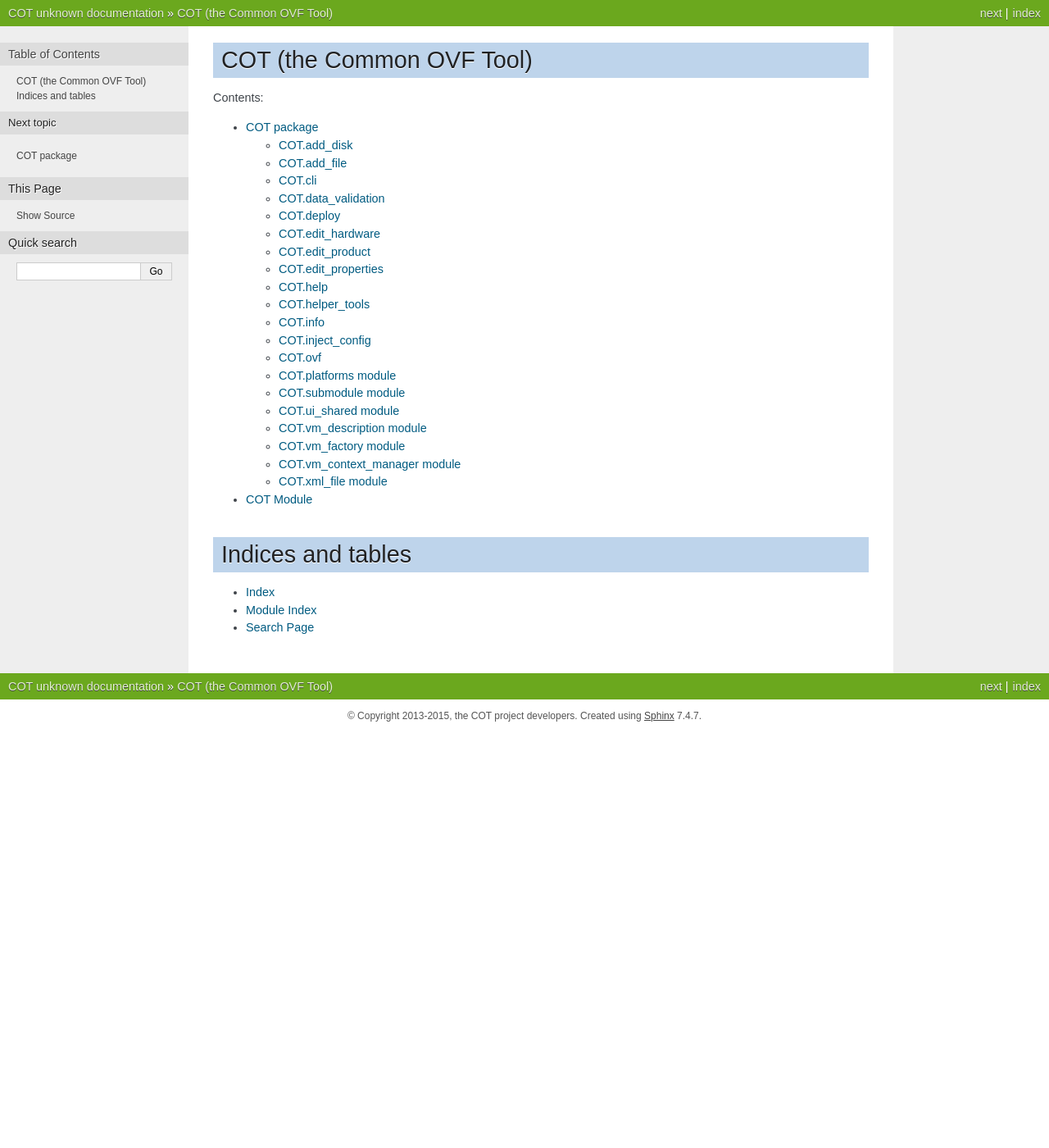
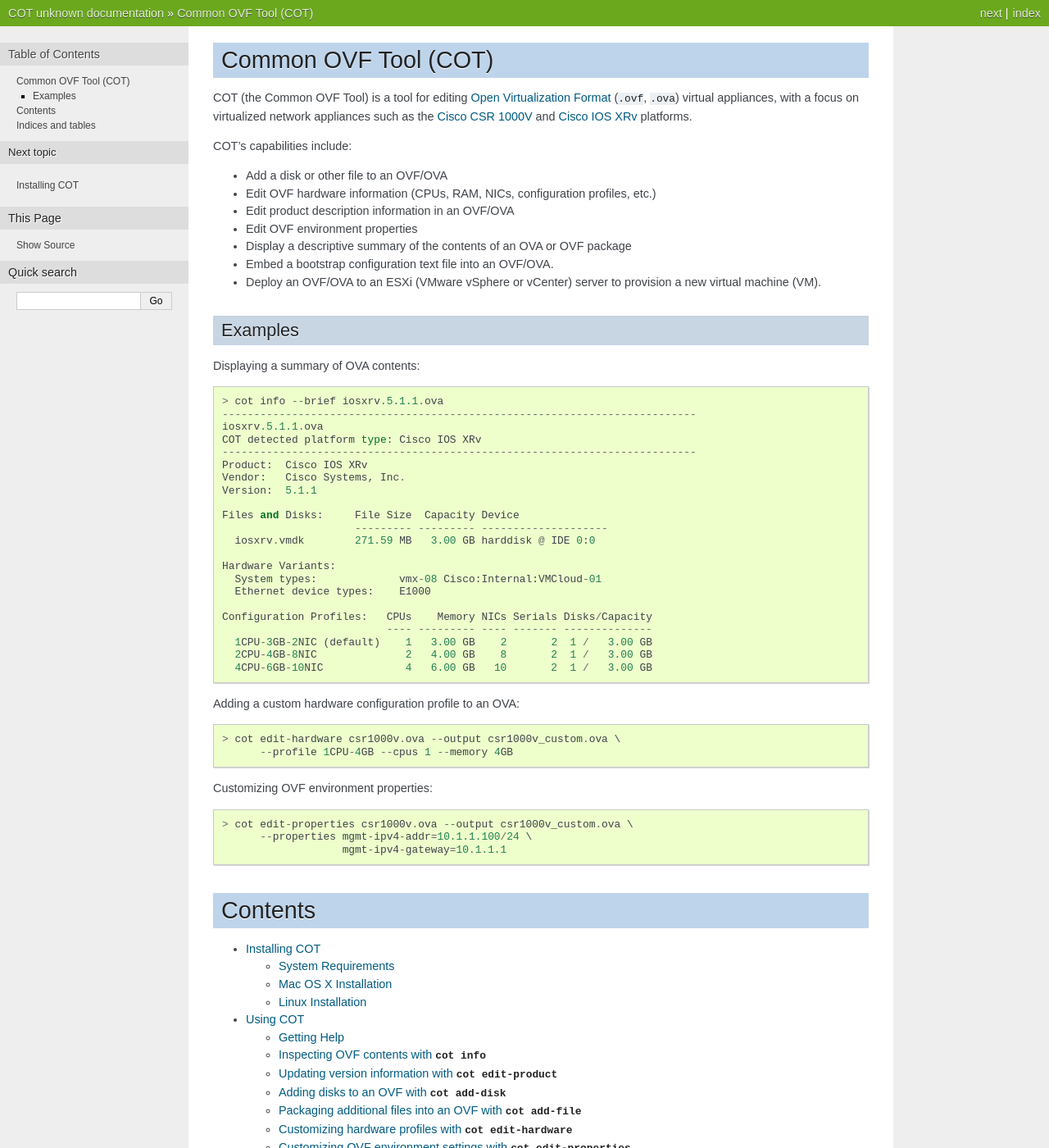
Before and after one commit to glennmatthews/cot, a Sphinx documentation site: the page built from docs/source/index.rst, in a window 1280 px wide and 1400 px high. Shown: the whole window at 82% size. Built offline with Sphinx 7.4.7, drawn with Linux system fonts in a browser that asks for light colours; some of the changed text lies outside the part shown.

Commit message:
Migrating usage documentation to docs. First stab at a README.rst

```diff
--- a/docs/source/index.rst
+++ b/docs/source/index.rst
@@ -1,16 +1,13 @@
-.. COT documentation master file, created by
-   sphinx-quickstart on Tue Feb 10 16:48:35 2015.
-   You can adapt this file completely to your liking, but it should at least
-   contain the root `toctree` directive.
+.. include:: ../../introduction.rst
 
-COT (the Common OVF Tool)
-=========================
-
-Contents:
+Contents
+========
 
 .. toctree::
    :maxdepth: 3
 
+   installation
+   usage
    COT
 
 
--- /dev/null
+++ b/docs/source/installation.rst
@@ -0,0 +1,78 @@
+Installing COT
+==============
+
+System Requirements
+-------------------
+
+* COT requires either Python 2.7 or Python 3.2 or later.
+* COT is tested to work under Mac OS X and Ubuntu Linux and similar distros.
+* COT now has limited support for CentOS and Python 2.6 as well.
+* Certain COT features require helper programs - these will typically be
+  installed automatically when installing COT:
+
+  * COT uses `qemu-img`_ as a helper program for various operations involving
+    the creation, inspection, and modification of hard disk image files
+    packaged in an OVF.
+  * The ``cot add-disk`` command requires either `qemu-img`_ (version 2.1 or
+    later) or vmdktool_ as a helper program when adding hard disks to an OVF.
+  * The ``cot inject-config`` command requires mkisofs_ to create ISO
+    (CD-ROM) images and/or `fatdisk`_ to create hard disk images.
+  * The ``cot deploy ... esxi`` command requires ovftool_ to communicate
+    with an ESXi server. If ovftool is installed, COT's automated unit tests
+    will also make use of ovftool to perform additional verification that
+    OVFs and OVAs created by COT align with VMware's expectations for these
+    file types.
+
+Mac OS X Installation
+---------------------
+
+The recommended installation method on Mac OS X is to use MacPorts_.
+Once you have MacPorts set up on your system, all you have to do is:
+
+::
+
+  sudo port install cot
+
+Optionally, download ovftool_ from VMware and install it.
+(VMware requires a site login to download ovftool,
+which is the only reason I haven't automated this too...)
+
+Linux Installation
+------------------
+
+The simplest installation path (assuming you have Python 2.6 or later and
+Git installed already) is as follows:
+
+::
+
+  git clone git://github.com/glennmatthews/cot
+  cd cot
+  python ./setup.py build
+  sudo python ./setup.py install
+
+If you can't install or use Git for whatever reason, you can download via HTTP
+instead:
+
+::
+
+  wget -O cot.tgz https://github.com/glennmatthews/cot/archive/master.tar.gz
+  tar zxf cot.tgz
+  cd cot-master
+  python setup.py build
+  sudo python setup.py install
+
+The specifics may vary depending on your Linux distribution, of course.
+For more details you can refer to the `INSTALL_LINUX.md`_ file.
+
+Optionally, download ovftool_ from VMware and install it.
+(VMware requires a site login to download ovftool,
+which is the only reason I haven't automated this too...)
+
+
+.. _qemu-img: http://www.qemu.org
+.. _vmdktool: http://www.freshports.org/sysutils/vmdktool/
+.. _mkisofs: http://cdrecord.org/
+.. _fatdisk: http://github.com/goblinhack/fatdisk
+.. _ovftool: https://www.vmware.com/support/developer/ovf/
+.. _MacPorts: http://www.macports.org/
+.. _`INSTALL_LINUX.md`: https://github.com/glennmatthews/cot/blob/master/INSTALL_LINUX.md
--- /dev/null
+++ b/docs/source/usage.rst
@@ -0,0 +1,14 @@
+Using COT
+=========
+
+.. toctree::
+
+  usage_general.rst
+  usage_info.rst
+  usage_edit_product.rst
+  usage_add_disk.rst
+  usage_add_file.rst
+  usage_edit_hardware.rst
+  usage_edit_properties.rst
+  usage_inject_config.rst
+  usage_deploy.rst
--- /dev/null
+++ b/docs/source/usage_add_disk.rst
@@ -0,0 +1,55 @@
+Adding disks to an OVF with ``cot add-disk``
+============================================
+
+::
+
+    > cot add-disk --help
+    usage:
+      cot add-disk --help
+      cot <opts> add-disk DISK_IMAGE PACKAGE [-o OUTPUT] [-f FILE_ID]
+                          [-t {harddisk,cdrom}] [-c {ide,scsi}] [-s SUBTYPE]
+                          [-a ADDRESS] [-d DESCRIPTION] [-n DISKNAME]
+
+    Add or replace a disk image in the specified OVF or OVA. If the specified
+    disk image, controller/address, file-id, and/or instance match an existing
+    entry in the OVF, will replace the existing disk with the provided file
+    (prompting for confirmation if --force was not set); otherwise, will
+    create a new disk entry.
+
+    positional arguments:
+      DISK_IMAGE            Disk image file to add to the package
+      PACKAGE               OVF descriptor or OVA file to edit
+
+    general options:
+      -h, --help            Show this help message and exit
+      -o OUTPUT, --output OUTPUT
+                            Name/path of new OVF/OVA package to create instead
+                            of updating the existing OVF
+
+    disk-related options:
+      -f FILE_ID, --file-id FILE_ID
+                            Disk image file ID string within the OVF package
+                            (default: use disk image filename)
+      -t {harddisk,cdrom}, --type {harddisk,cdrom}
+                            Disk type (default: files ending in
+                            .vmdk/.raw/.qcow2/.img will use harddisk and files
+                            ending in .iso will use cdrom)
+
+    controller-related options:
+      -c {ide,scsi}, --controller {ide,scsi}
+                            Disk controller type (default: determined by disk
+                            type and platform)
+      -a ADDRESS, --address ADDRESS
+                            Address of the disk, such as "1:0". Requires that
+                            --controller be explicitly set. (default: use
+                            first unused address on the controller)
+      -s SUBTYPE, --subtype SUBTYPE
+                            Disk controller subtype such as "virtio" or
+                            "lsilogic".
+
+    descriptive options:
+      -d DESCRIPTION, --description DESCRIPTION
+                            Description of this disk (optional)
+      -n DISKNAME, --name DISKNAME
+                            Name of this disk (default: "Hard disk #" or "CD-
+                            ROM #" as appropriate)
--- /dev/null
+++ b/docs/source/usage_add_file.rst
@@ -0,0 +1,27 @@
+Packaging additional files into an OVF with ``cot add-file``
+============================================================
+
+::
+
+    > cot add-file --help
+    usage:
+      cot add-file --help
+      cot <opts> add-file FILE PACKAGE [-o OUTPUT] [-f FILE_ID]
+
+    Add or replace a file in the given OVF. If the specified file and/or file-
+    id match existing package contents, will replace it (prompting for
+    confirmation if --force was not set); otherwise, will create a new file
+    entry.
+
+    positional arguments:
+      FILE                  File to add to the package
+      PACKAGE               Package, OVF descriptor or OVA file to edit
+
+    optional arguments:
+      -h, --help            show this help message and exit
+      -o OUTPUT, --output OUTPUT
+                            Name/path of new VM package to create instead of
+                            updating the existing package
+      -f FILE_ID, --file-id FILE_ID
+                            File ID string within the package (default: same
+                            as filename)
--- /dev/null
+++ b/docs/source/usage_deploy.rst
@@ -0,0 +1,91 @@
+Deploying an OVF to create a VM with ``cot deploy``
+===================================================
+
+::
+
+    > cot deploy --help
+    usage:
+      cot deploy --help
+      cot <opts> deploy PACKAGE esxi ...
+
+    Deploy a virtual machine to a specified server.
+
+    positional arguments:
+      PACKAGE               OVF descriptor or OVA file
+      hypervisors supported:
+        esxi                Deploy to ESXi, vSphere, or vCenter
+
+    optional arguments:
+      -h, --help            show this help message and exit
+
+Creating a VM on VMware vCenter/vSphere with ``cot deploy esxi``
+----------------------------------------------------------------
+
+::
+
+    > cot deploy PACKAGE esxi --help
+    usage:
+      cot deploy PACKAGE esxi --help
+      cot <opts> deploy PACKAGE esxi LOCATOR [-u USERNAME] [-p PASSWORD]
+                                     [-c CONFIGURATION] [-n VM_NAME] [-P]
+                                     [-N OVF1=HOST1 [-N OVF2=HOST2 ...]]
+                                     [-d DATASTORE] [-o=OVFTOOL_ARGS]
+
+    Deploy OVF/OVA to ESXi/vCenter/vSphere hypervisor
+
+    positional arguments:
+      LOCATOR               vSphere target locator. Examples: "192.0.2.100"
+                            (deploy directly to ESXi server),
+                            "192.0.2.101/mydatacenter/host/192.0.2.100"
+                            (deploy via vCenter server)
+
+    optional arguments:
+      -h, --help            show this help message and exit
+      -u USERNAME, --username USERNAME
+                            Server login username
+      -p PASSWORD, --password PASSWORD
+                            Server login password
+      -c CONFIGURATION, --configuration CONFIGURATION
+                            Use the specified configuration profile defined in
+                            the OVF. If unspecified and the OVF has multiple
+                            profiles, the user will be prompted or the default
+                            configuration will be used.
+      -n VM_NAME, --vm-name VM_NAME
+                            Name to use for the VM (if applicable) and any
+                            files created. If unspecified, the name of the OVF
+                            will be used.
+      -P, --power-on        Power on the created VM to begin booting
+                            immediately.
+      -N OVF_NET1=HOST_NET1 [OVF_NET2=HOST_NET2 ...]
+                            Map networks named in the OVF to networks
+                            (bridges, vSwitches, etc.) in the hypervisor
+                            environment. This argument may be repeated as
+                            needed to specify multiple mappings.
+      -d DATASTORE, -ds DATASTORE, --datastore DATASTORE
+                            ESXi datastore to use for the new VM
+      -o OVFTOOL_ARGS, --ovftool-args OVFTOOL_ARGS
+                            Quoted string describing additional CLI parameters
+                            to pass through to "ovftool". Examples:
+                            -o="--foo", --ovftool-args="--foo --bar"
+
+    Examples:
+      cot deploy foo.ova esxi 192.0.2.100 -u admin -p admin -n test_vm
+        Deploy to vSphere/ESXi server 192.0.2.100 with credentials admin/admin,
+        creating a VM named 'test_vm' from foo.ova.
+
+      cot deploy foo.ova esxi 192.0.2.100 -u admin -c 1CPU-2.5GB
+        Deploy to vSphere/ESXi server 192.0.2.100, with username admin
+        (prompting the user to input a password at runtime), creating a VM
+        based on profile '1CPU-2.5GB' in foo.ova.
+
+      cot deploy foo.ova esxi "192.0.2.100/mydc/host/192.0.2.1" \
+            -u administrator -N "GigabitEthernet1=VM Network" \
+            -N "GigabitEthernet2=myvswitch"
+        Deploy to vSphere server 192.0.2.1 which belongs to datacenter 'mydc'
+        on vCenter server 192.0.2.100, and map the two NIC networks to
+        vSwitches. Note that in this case -u specifies the vCenter login
+        username.
+
+      cot deploy foo.ova esxi 192.0.2.100 -u admin -p password \
+            --ovftool-args="--overwrite --acceptAllEulas"
+        Deploy with passthrough arguments to ovftool.
--- /dev/null
+++ b/docs/source/usage_edit_hardware.rst
@@ -0,0 +1,97 @@
+Customizing hardware profiles with ``cot edit-hardware``
+========================================================
+
+::
+
+    > cot edit-hardware --help
+    usage:
+      cot edit-hardware --help
+      cot <opts> edit-hardware PACKAGE [-o OUTPUT] -v TYPE [TYPE2 ...]
+      cot <opts> edit-hardware PACKAGE [-o OUTPUT] [-p PROFILE [PROFILE2 ...]]
+                               [-c CPUS] [-m MEMORY] [-n NICS]
+                               [--nic-type {e1000,virtio,vmxnet3}]
+                               [-N NETWORK [NETWORK2 ...]] [-M MAC1 [MAC2 ...]]
+                               [--nic-names NAME1 [NAME2 ...]] [-s SERIAL_PORTS]
+                               [-S URI1 [URI2 ...]]
+                               [--scsi-subtype SCSI_SUBTYPE]
+                               [--ide-subtype IDE_SUBTYPE]
+
+    Edit hardware properties of the specified OVF or OVA
+
+    positional arguments:
+      PACKAGE               OVF descriptor or OVA file to edit
+
+    general options:
+      -h, --help            Show this help message and exit
+      -o OUTPUT, --output OUTPUT
+                            Name/path of new OVF/OVA package to create instead
+                            of updating the existing OVF
+      -v TYPE [TYPE2 ...], --virtual-system-type TYPE [TYPE2 ...]
+                            Change virtual system type(s) supported by this
+                            OVF/OVA package.
+      -p PROFILE [PROFILE2 ...], --profiles PROFILE [PROFILE2 ...]
+                            Make hardware changes only under the given
+                            configuration profile(s). (default: changes apply
+                            to all profiles)
+
+    computational hardware options:
+      -c CPUS, --cpus CPUS  Set the number of CPUs.
+      -m MEMORY, --memory MEMORY
+                            Set the amount of RAM. (Examples: "4096MB", "4GB")
+
+    network interface options:
+      -n NICS, --nics NICS  Set the number of NICs.
+      --nic-type {e1000,virtio,vmxnet3}
+                            Set the hardware type for all NICs. (default: do
+                            not change existing NICs, and new NICs added will
+                            match the existing type.)
+      -N NETWORK [NETWORK2 ...], --nic-networks NETWORK [NETWORK2 ...]
+                            Specify a series of one or more network names to
+                            map NICs to. If N network names are specified, the
+                            first (N-1) NICs will be mapped to the first (N-1)
+                            networks and all remaining NICs will be mapped to
+                            the Nth network.
+      -M MAC1 [MAC2 ...], --mac-addresses-list MAC1 [MAC2 ...]
+                            Specify a list of MAC addresses for the NICs. If N
+                            MACs are specified, the first (N-1) NICs will
+                            receive the first (N-1) MACs, and all remaining
+                            NICs will receive the Nth MAC
+      --nic-names NAME1 [NAME2 ...]
+                            Specify a list of one or more NIC names or
+                            patterns to apply to NIC devices. If N
+                            names/patterns are specified, the first (N-1) NICs
+                            will receive the first (N-1) names and remaining
+                            NICs will be named based on the name or pattern of
+                            the Nth item. See examples.
+
+    serial port options:
+      -s SERIAL_PORTS, --serial-ports SERIAL_PORTS
+                            Set the number of serial ports.
+      -S URI1 [URI2 ...], --serial-connectivity URI1 [URI2 ...]
+                            Specify a series of connectivity strings (URIs
+                            such as "telnet://localhost:9101") to map serial
+                            ports to. If fewer URIs than serial ports are
+                            specified, the remaining ports will be unmapped.
+
+    disk and disk controller options:
+      --scsi-subtype SCSI_SUBTYPE
+                            Set resource subtype (such as "lsilogic" or
+                            "virtio") for all SCSI controllers. If an empty
+                            string is provided, any existing subtype will be
+                            removed.
+      --ide-subtype IDE_SUBTYPE
+                            Set resource subtype (such as "virtio") for all
+                            IDE controllers. If an empty string is provided,
+                            any existing subtype will be removed.
+
+    Examples:
+      cot edit-hardware csr1000v.ova --output csr1000v_custom.ova \
+            --profile 1CPU-4GB --cpus 1 --memory 8GB
+        Create a new profile named "1CPU-8GB" with 1 CPU and 8 gigabytes of RAM
+
+      cot edit-hardware input.ova -o output.ova --nic-names "mgmt" "eth{0}"
+        Rename the NICs in the output OVA as 'mgmt', 'eth0', 'eth1', 'eth2'...
+
+      cot edit-hardware input.ova -o output.ova --nic-names "Ethernet0/{10}"
+        Rename the NICs in the output OVA as 'Ethernet0/10', 'Ethernet0/11',
+        'Ethernet0/12', etc.
--- /dev/null
+++ b/docs/source/usage_edit_product.rst
@@ -0,0 +1,27 @@
+Updating version information with ``cot edit-product``
+======================================================
+
+::
+
+    > cot edit-product --help
+    usage:
+      cot edit-product --help
+      cot <opts> edit-product PACKAGE [-o OUTPUT] [-v SHORT_VERSION]
+                              [-V FULL_VERSION]
+
+    Edit product information attributes of the given OVF or OVA
+
+    positional arguments:
+      PACKAGE               OVF descriptor or OVA file to edit
+
+    optional arguments:
+      -h, --help            show this help message and exit
+      -o OUTPUT, --output OUTPUT
+                            Name/path of new OVF/OVA package to create instead
+                            of updating the existing OVF
+      -v SHORT_VERSION, --version SHORT_VERSION
+                            Software short version string, such as "15.3(4)S"
+                            or "5.2.0.01I"
+      -V FULL_VERSION, --full-version FULL_VERSION
+                            Software long version string, such as "Cisco IOS-
+                            XE Software, Version 15.3(4)S"
--- /dev/null
+++ b/docs/source/usage_general.rst
@@ -0,0 +1,52 @@
+Getting Help
+============
+
+You can always get detailed help for COT by running ``cot --help``,
+``cot <command> --help``, or ``cot help <command>``.
+
+::
+
+    > cot --help
+    usage:
+      cot --help
+      cot --version
+      cot help <command>
+      cot <command> --help
+      cot <options> <command> <command-options>
+
+    Common OVF Tool (COT), version 1.2.1
+    Copyright (C) 2013-2015 the COT project developers.
+    A tool for editing Open Virtualization Format (.ovf, .ova) virtual
+    appliances, with a focus on virtualized network appliances such as the
+    Cisco CSR 1000V and Cisco IOS XRv platforms.
+
+    optional arguments:
+      -h, --help        show this help message and exit
+      -V, --version     show program's version number and exit
+      -f, --force       Perform requested actions without prompting for
+                        confirmation
+      -q, --quiet       Quiet output and logging (warnings and errors only)
+      -v, --verbose     Verbose output and logging
+      -vv, -d, --debug  Debug (most verbose) output and logging
+
+    commands:
+      <command>
+        add-disk        Add a disk image to an OVF package and map it as a
+                        disk in the guest environment
+        add-file        Add a file to an OVF package
+        deploy          Create a new VM on the target hypervisor from the
+                        given OVF
+        edit-hardware   Edit virtual machine hardware properties of an OVF
+        edit-product    Edit product info in an OVF
+        edit-properties
+                        Edit environment properties of an OVF
+        info            Generate a description of an OVF package
+        inject-config   Inject a configuration file into an OVF package
+        help            Print help for a command
+
+    Note: some subcommands rely on external software tools, including:
+    * qemu-img (http://www.qemu.org/)
+    * mkisofs  (http://cdrecord.org/)
+    * ovftool  (https://www.vmware.com/support/developer/ovf/)
+    * fatdisk  (http://github.com/goblinhack/fatdisk)
+    * vmdktool (http://www.freshports.org/sysutils/vmdktool/)
```
Also changed, not shown: README.rst (added, +11 -0 lines), docs/source/COT.rst (+7 -11 lines), docs/source/usage_edit_properties.rst (added, +35 -0 lines), docs/source/usage_info.rst (added, +20 -0 lines), docs/source/usage_inject_config.rst (added, +29 -0 lines), introduction.rst (added, +68 -0 lines).
